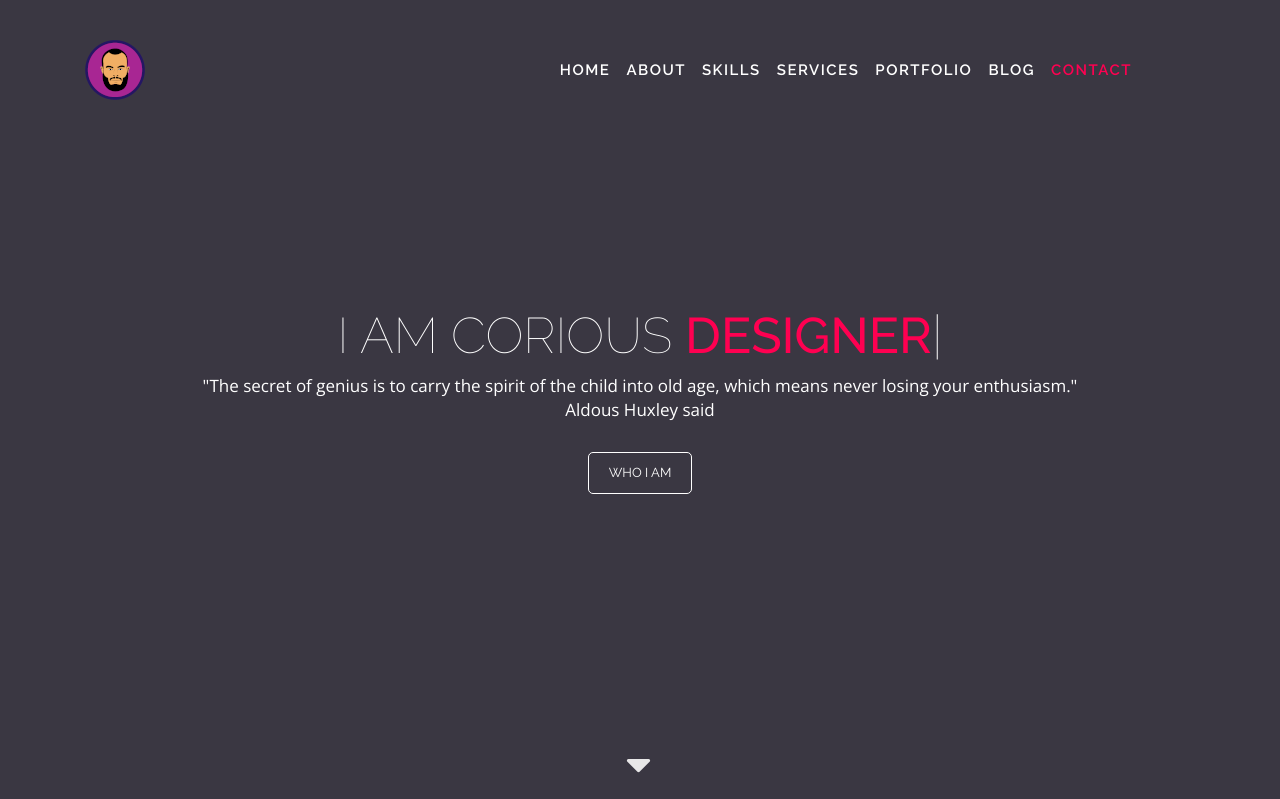
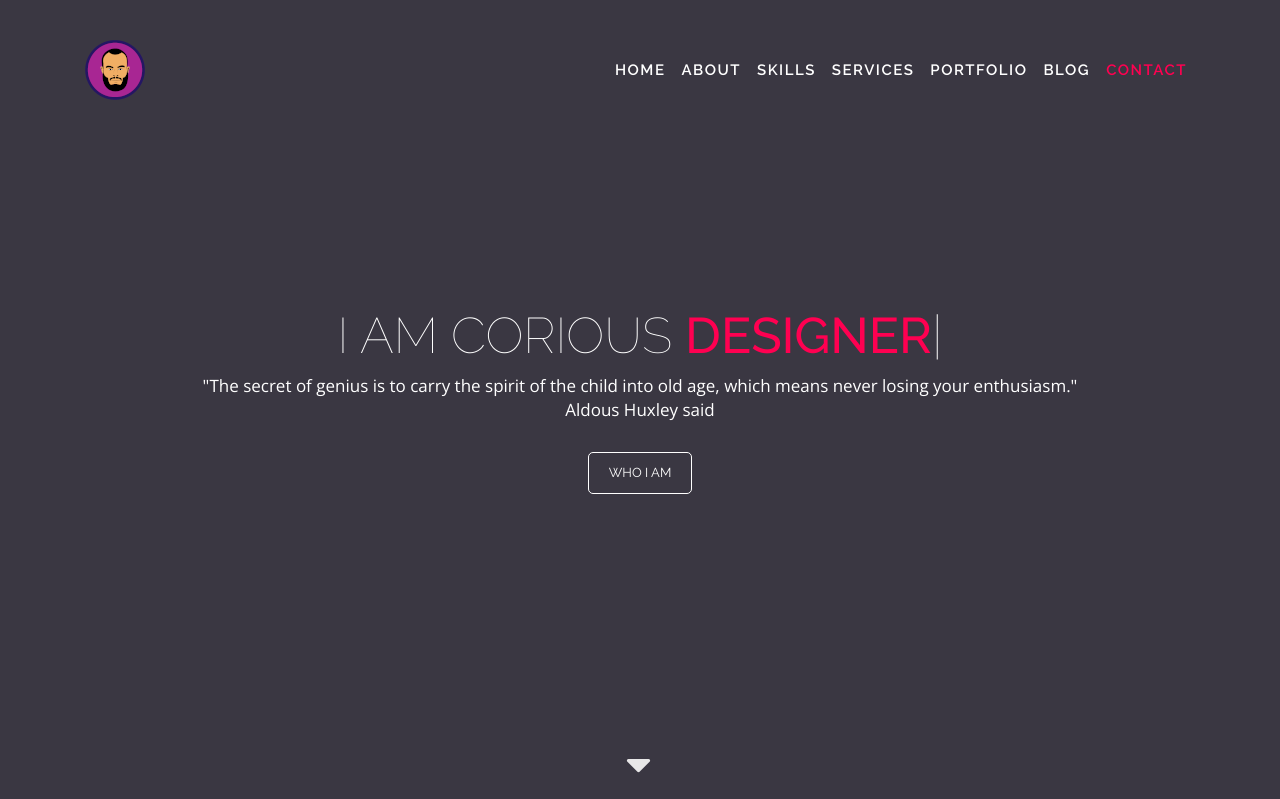
Before and after one commit to MHphysicist/my_site, a Django app: page / in a window 1280 px wide. Shown: the top 799 px of the page. Run offline with Django 3.2, Linux system fonts and the light colour scheme; some libraries are stand-ins or nearby versions; some web fonts are replaced.

Commit message:
navbar positioning and elements positions fixed

```diff
--- a/blog_app/templates/blog_app/about.html
+++ b/blog_app/templates/blog_app/about.html
@@ -6,14 +6,14 @@
 <header>
     <nav class="navbar about-navbar fixed-top navbar-expand-md">
         <div class="container">
-            <span id="mobile-nav-open-btn">&#9776;</span>
+            <span id="mobile-nav-open-btn" class="justify-content-end">&#9776;</span>
             <a href="#" class="navbar-brand smooth-scroll">
                 <img src="{% static 'images/logo/my-logo.png' %}" alt="logo">
             </a>
 
             <!-- menu -->
-            <div class="collapse navbar-collapse">
-                <ul class="nav navbar-nav" id="navbarNav">
+            <div class="collapse navbar-collapse justify-content-end">
+                <ul class="nav navbar-nav">
                     <li><a href="#home" class="nav-link smooth-scroll">Home</a></li>
                     <li><a href="#about" class="nav-link smooth-scroll">About</a></li>
                     <li><a href="#skills" class="nav-link smooth-scroll">Skills</a></li>
@@ -26,7 +26,7 @@
 
             <div id="mobile-nav">
                 <!-- Mobile Menu Close Button -->
-                <span id="mobile-nav-close-btn">&times;</span>
+                <span id="mobile-nav-close-btn" class="justify-content-end">&times;</span>
                 <div id="mobile-nav-content">
                     <ul class="nav navbar-nav">
                         <li><a href="#home" class="nav-link smooth-scroll">Home</a></li>
--- a/static/css/main.css
+++ b/static/css/main.css
@@ -890,11 +890,6 @@ footer p {
     transition: all 300ms linear;
 }
 
-#navbarNav {
-    position: relative;
-    left: 37.8%;
-}
-
 ul.navbar-nav > li > a {
     font-family: "Raleway", sans-serif;
     color: #fff;
--- a/static/css/main_responsive.css
+++ b/static/css/main_responsive.css
@@ -9,9 +9,6 @@
     font-size: 40px;
     cursor: pointer;
     z-index: 2;
-    position: absolute;
-    right: 6%;
-    top: 6px;
     /* hide mobile nav open btn */
     display: none;
 }
@@ -35,9 +32,7 @@
     font-size: 54px;
     font-weight: 400;
     cursor: pointer;
-    position: absolute;
-    top: -8px;
-    right: 5.1%;
+    transform: translate3d(2.2%, -11%, 0);
     -webkit-transition: .3s;
     transition: .3s;
 }
@@ -96,12 +91,8 @@
         -moz-column-count: 5;
         column-count: 5;
     }
-     /* Navigation bar */
-     #navbarNav {
-         position: relative;
-         left: 24.6%;
-     }
 
+    /* v-h heading */
      .vertical-heading h2,
      .horizontal-heading h2 {
          font-size: 35px;
@@ -187,11 +178,6 @@
 
  @media (min-width: 768px) and (max-width: 991px){
      /* Navigatio bar */
-     #navbarNav {
-         position: relative;
-         left: 2.8%;
-     }
-
      ul.navbar-nav > li > a {
          font-size: 13.3px;
      }
@@ -902,7 +888,7 @@
  }
 
 
-/* card coloumns */
+/* card coloumns number modification */
 @media (min-width: 576px){
     .card-columns {
         -webkit-column-count: 2;
--- a/static/js/main.js
+++ b/static/js/main.js
@@ -60,7 +60,7 @@ $(function () {
     $("#mobile-nav-open-btn").click(function () {
         $("#mobile-nav").css("height", "100%");
         /* hide mobile nav triger bottun */
-        $("#mobile-nav-open-btn").css("display","none");
+        $("#mobile-nav-open-btn").css("opacity","0");
         $("#mobile-nav-close-btn").css("display","block");
     });
 
@@ -68,7 +68,7 @@ $(function () {
     $("#mobile-nav-close-btn, #mobile-nav a").click(function () {
         $("#mobile-nav").css("height", "0%");
         /* hide mobile nav trigger bottun */
-        $("#mobile-nav-open-btn").css("display","block");
+        $("#mobile-nav-open-btn").css("opacity","1");
         $("#mobile-nav-close-btn").css("display","none");
     });
 
```
